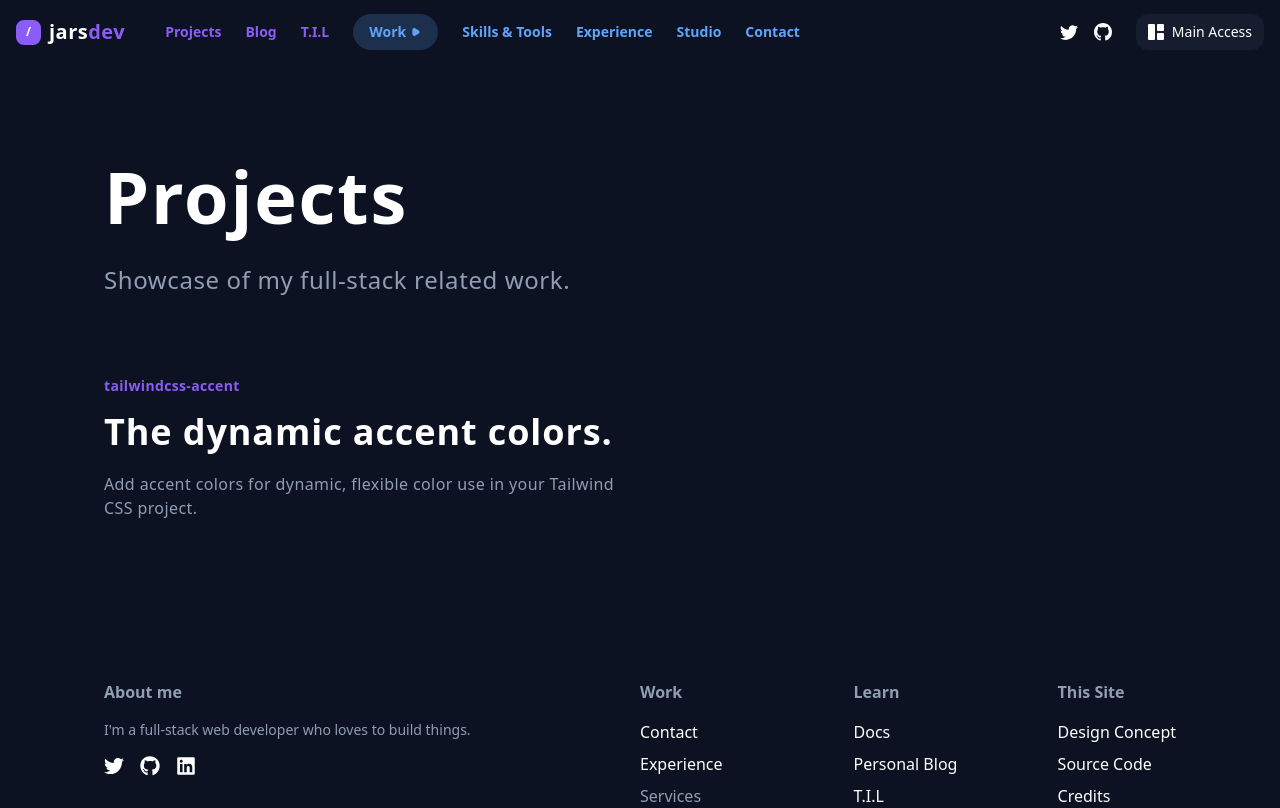
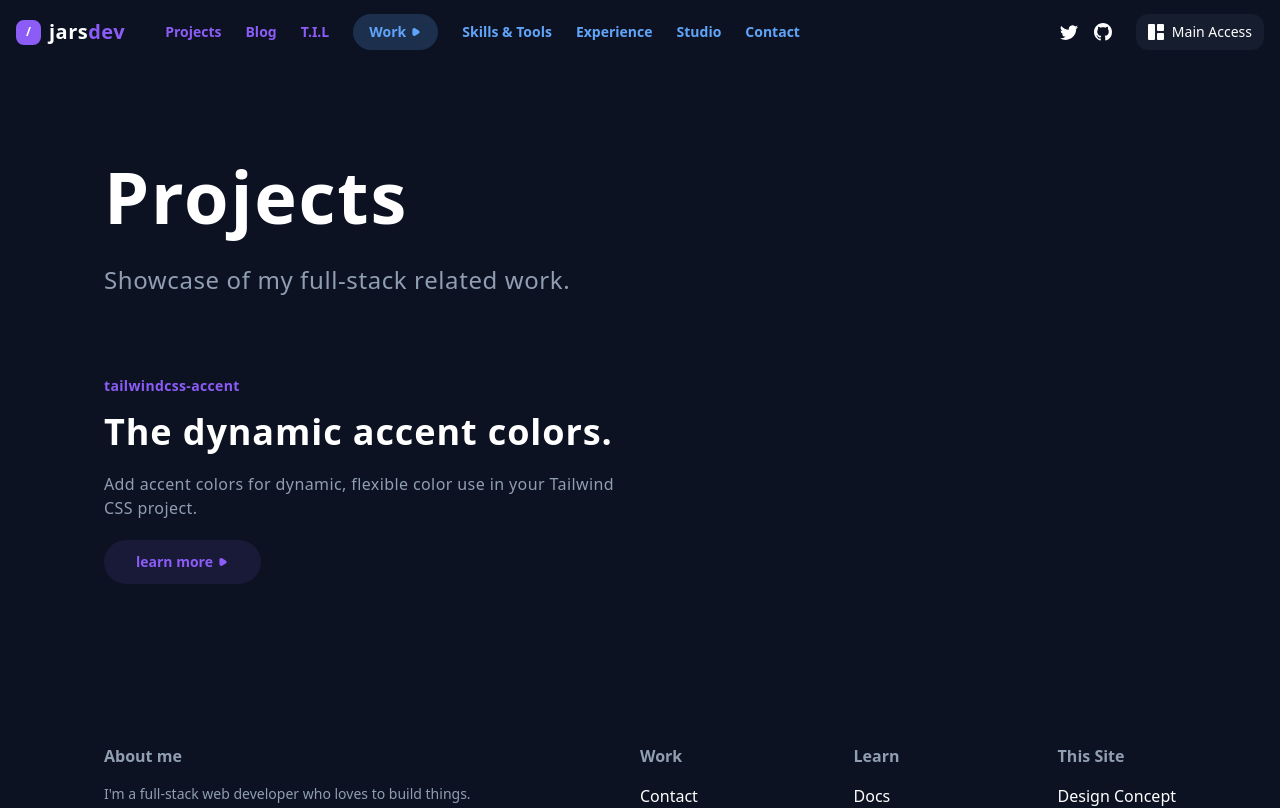
Before and after one commit to ImJars/Development-full-coding, a React (Vite) app: page /projects in a window 1280 px wide. Shown: the top 808 px of the page. Built offline with nearby package versions, Linux system fonts and the light colour scheme.

Commit message:
Update projects.jsx

```diff
--- a/src/projects.jsx
+++ b/src/projects.jsx
@@ -42,6 +42,19 @@ function Projects() {
                             >
                                 Add accent colors for dynamic, flexible color use in your Tailwind CSS project.
                             </h3>
+                            <button
+                                className='mt-5 bg-text-purple text-white px-8 py-3 rounded-full bg-opacity-10'
+                            >
+                                <a
+                                    href="#"
+                                    className='flex items-center text-sm text-text-purple font-semibold space-x-1'
+                                >
+                                    <h1>
+                                        learn more
+                                    </h1>
+                                    <svg xmlns="http://www.w3.org/2000/svg" viewBox="0 0 20 20" fill="currentColor" class="h-3 w-3"><path d="M14.5 7.40192C16.5 8.55662 16.5 11.4434 14.5 12.5981L8.5 16.0622C6.5 17.2169 4 15.7735 4 13.4641L4 6.5359C4 4.2265 6.5 2.78312 8.5 3.93782L14.5 7.40192Z"></path></svg>
+                                </a>
+                            </button>
                         </div>
                     </div>
                 </Wraped>
```
